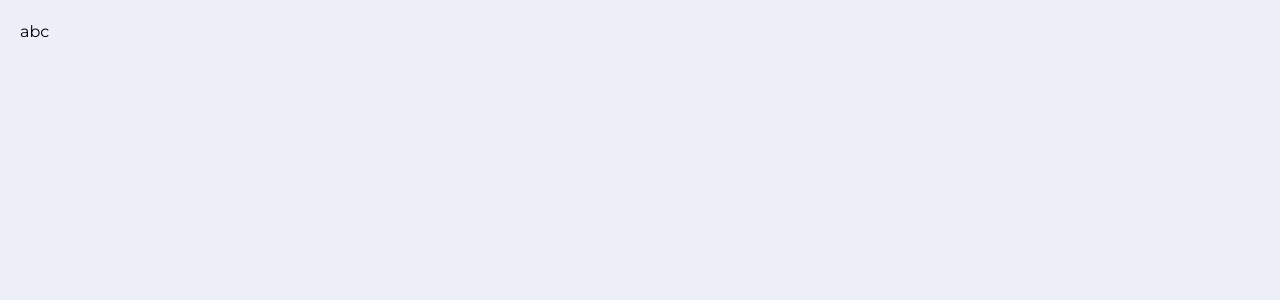
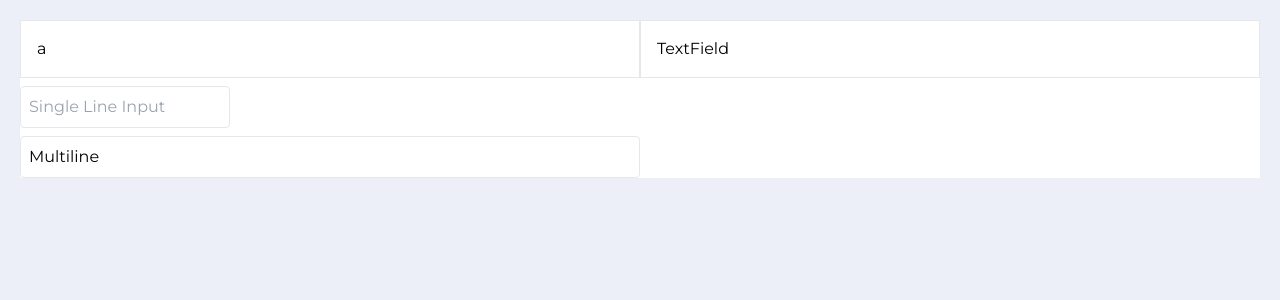
Before and after one commit to zeeshanhaider5121472/NextJS-Business-Management-System, a Next.js app: page /newtask/createTemplate in a window 1280 px wide. Shown: the top 300 px of the page. Built offline with nearby package versions, Linux system fonts and the light colour scheme.

Commit message:
new create template screen example

```diff
--- a/src/app/components/rightsplitscreen_comp/home_comp/newtask_comp/TestingTemplate.tsx
+++ b/src/app/components/rightsplitscreen_comp/home_comp/newtask_comp/TestingTemplate.tsx
@@ -1,7 +1,8 @@
 "use client";
 
 import React, { useState } from "react";
-import { useDrag, useDrop } from "react-dnd";
+import { DndProvider, useDrag, useDrop } from "react-dnd";
+import { HTML5Backend } from "react-dnd-html5-backend";
 
 interface TestFieldProps {
   name: string;
@@ -114,24 +115,23 @@ const TestingTemplate = () => {
   console.log(components);
 
   return (
-    <>abc</>
-    // <DndProvider backend={HTML5Backend}>
-    //   <div className="flex flex-row min-w-screen bg-white">
-    //     <div className="flex flex-col w-full">
-    //       <DropTarget name="a" setComponents={setComponents} />
-    //       {components.map((item, mainindex) => (
-    //         <div className="flex flex-col gap-2" key={item.groupName}>
-    //           {item.components.map((component, compindex) => (
-    //             <div key={component.id}>{component.component}</div>
-    //           ))}
-    //         </div>
-    //       ))}
-    //     </div>
-    //     <div className="flex flex-col w-full">
-    //       <TestField name="TextField" value={5} />
-    //     </div>
-    //   </div>
-    // </DndProvider>
+    <DndProvider backend={HTML5Backend}>
+      <div className="flex flex-row min-w-screen bg-white">
+        <div className="flex flex-col w-full">
+          <DropTarget name="a" setComponents={setComponents} />
+          {components.map((item, mainindex) => (
+            <div className="flex flex-col gap-2" key={item.groupName}>
+              {item.components.map((component, compindex) => (
+                <div key={component.id}>{component.component}</div>
+              ))}
+            </div>
+          ))}
+        </div>
+        <div className="flex flex-col w-full">
+          <TestField name="TextField" value={5} />
+        </div>
+      </div>
+    </DndProvider>
   );
 };
 
```
